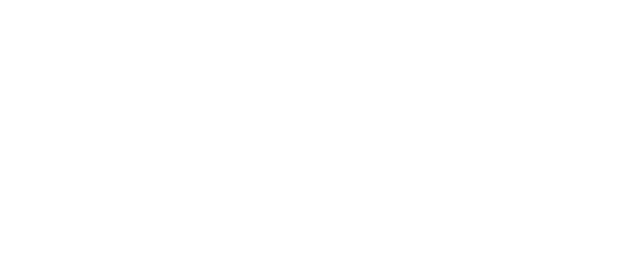
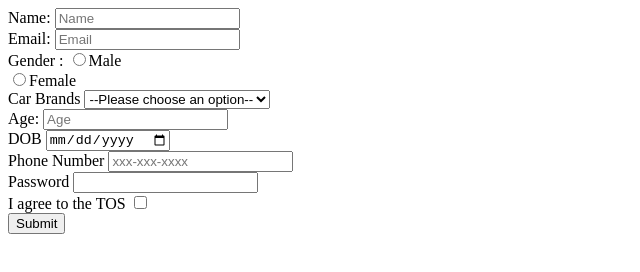
Before and after one commit to acciojob/signup-form-car-abhishek-rathod1, a website: page main.html in a window 1280 px wide. Shown: the whole page, without its empty margins (0-640 px from the left). Drawn offline with Linux system fonts and the light colour scheme.

Commit message:
created a submission

```diff
--- a/main.html
+++ b/main.html
@@ -10,7 +10,36 @@
 	<!-- the entire body must be written by student -->
     <script type="text/javascript" src="./script.js">
 </script>
+	<form action="" method="post">
+		<label for="name">Name: </label>
+		<input id="name" placeholder="Name" type="text" required="true"><br>
+		<label for="email">Email: </label>
+		<input id="email" placeholder="Email" type="email" required><br>
+		<label for="Gender">Gender :</label>
+		<input type="radio" value="Male" id="gender_m" name="gender" required >Male<br>
+		<input type="radio" value="Female" id="gender_f" name="gender" required>Female<br>
+		<label for="cars">Car Brands</label>
+		<select name="cars" id="cars" >
 
+			<option value="">--Please choose an option--</option>
+			<option value="car1">Car 1</option>
+			<option value="car2">Car 2</option>
+			<option value="car3">Car 3</option>
+
+		</select><br>
+		<label for="age">Age: </label>
+		<input id="age" placeholder="Age" type="number" required><br>
+		<label for="dob">DOB </label>
+		<input id="dob"  type="date" required="true"><br>
+		<label for="tel">Phone Number</label>
+		<input id="tel"  type="tel" placeholder="xxx-xxx-xxxx"><br>
+		<label for="password">Password</label>
+		<input type="password" required><br>
+		<label for="tos">I agree to the TOS</label>
+		<input type="checkbox" id="tos"><br>
+		<button type="submit">Submit</button>
+		<!-- <input type="submit"> -->
+	</form>
 </body>
 
 </html>
```
